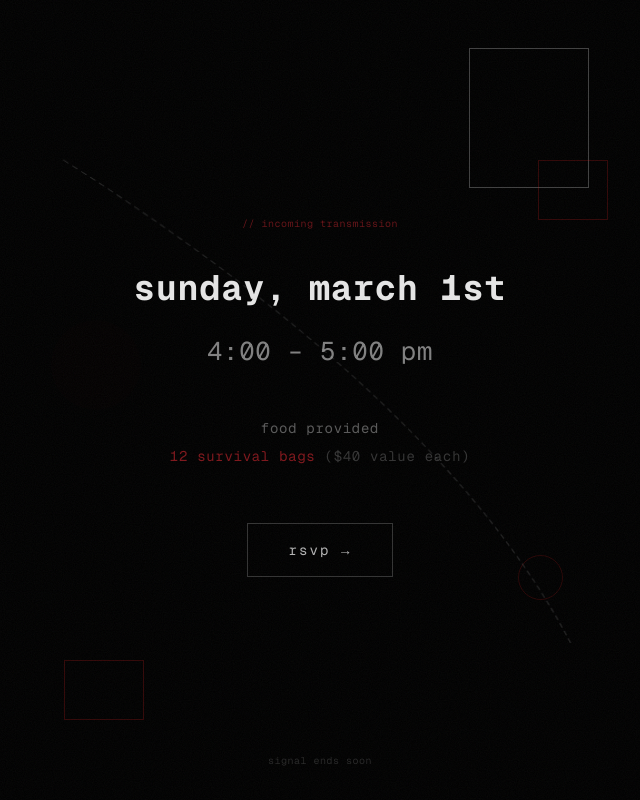
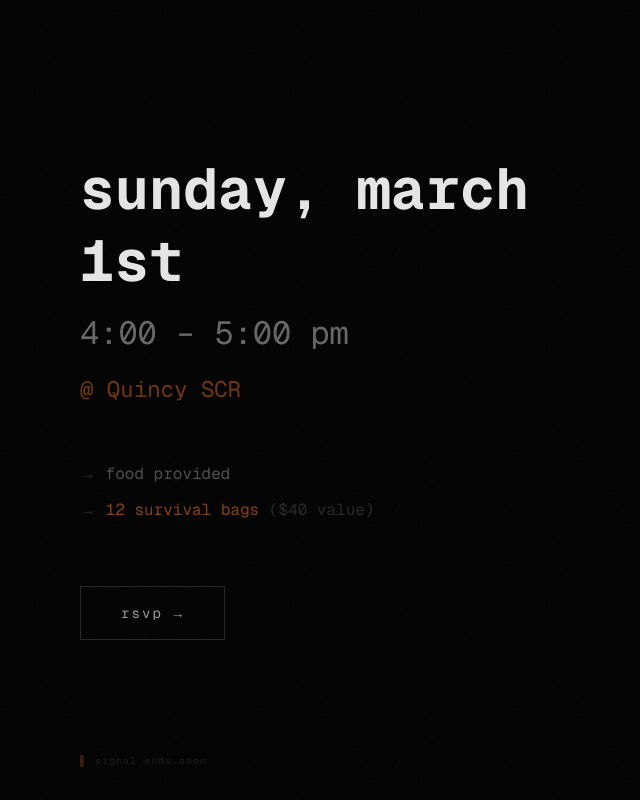
Before and after one commit to ll-catacomb/mw-prepper-event, a Next.js app: page / in a window 1280 px wide. Shown: the whole page, without its empty margins (640-1280 px from the left). Built offline with nearby package versions, Linux system fonts and the light colour scheme.

Commit message:
Clean design, #e16720 accent, bigger text, add Quincy SCR location

```diff
--- a/src/app/globals.css
+++ b/src/app/globals.css
@@ -83,49 +83,6 @@ body {
   animation: drift-slow 20s ease-in-out infinite;
 }
 
-/* ── Geometric shapes ── */
-.geo-rect {
-  border: 1px solid rgba(255, 255, 255, 0.25);
-  position: absolute;
-}
-
-.geo-circle {
-  border: 1px solid rgba(255, 255, 255, 0.2);
-  border-radius: 50%;
-  position: absolute;
-}
-
-.geo-circle-filled {
-  background: rgba(200, 30, 30, 0.08);
-  border-radius: 50%;
-  position: absolute;
-}
-
-.geo-rect-red {
-  border: 1px solid rgba(200, 30, 30, 0.25);
-  position: absolute;
-}
-
-.geo-circle-red {
-  border: 1px solid rgba(200, 30, 30, 0.2);
-  border-radius: 50%;
-  position: absolute;
-}
-
-/* ── Dashed curved connector lines (via SVG in components) ── */
-.dashed-line {
-  stroke: rgba(255, 255, 255, 0.15);
-  stroke-width: 1;
-  stroke-dasharray: 6 4;
-  fill: none;
-}
-
-.dashed-line-red {
-  stroke: rgba(200, 30, 30, 0.15);
-  stroke-width: 1;
-  stroke-dasharray: 6 4;
-  fill: none;
-}
 
 /* ── Pixel / bitmap text style ── */
 .pixel-text {
@@ -159,7 +116,7 @@ body {
 }
 
 .mono-input:focus {
-  border-color: rgba(200, 30, 30, 0.6);
+  border-color: rgba(225, 103, 32, 0.6);
   outline: none;
 }
 
@@ -174,9 +131,9 @@ body {
 }
 
 .mono-btn:hover {
-  background: rgba(200, 30, 30, 0.08);
-  border-color: rgba(200, 30, 30, 0.4);
-  color: #c81e1e;
+  background: rgba(225, 103, 32, 0.08);
+  border-color: rgba(225, 103, 32, 0.4);
+  color: #e16720;
 }
 
 /* ── Fade in stagger ── */
@@ -198,10 +155,10 @@ body {
 .fade-in-delay-6 { animation-delay: 2.3s; }
 .fade-in-delay-7 { animation-delay: 2.7s; }
 
-/* ── Pulse opacity for geometric elements ── */
+/* ── Pulse opacity for contour elements ── */
 @keyframes pulse-opacity {
-  0%, 100% { opacity: 0.2; }
-  50% { opacity: 0.45; }
+  0%, 100% { opacity: 0.6; }
+  50% { opacity: 1; }
 }
 
 .pulse-opacity {
--- a/src/app/page.tsx
+++ b/src/app/page.tsx
@@ -33,80 +33,35 @@ export default function Home() {
         <div className="absolute inset-0 bg-black/50" />
       </div>
 
-      {/* ── Right half: Event info + RSVP ── */}
-      <div className="w-full lg:w-1/2 h-full relative flex flex-col justify-center items-center px-8 sm:px-12 lg:px-16">
-        {/* SVG dashed connector lines */}
-        <svg
-          className="absolute inset-0 w-full h-full pointer-events-none drift-slow"
-          viewBox="0 0 500 1000"
-          preserveAspectRatio="none"
-        >
-          <path
-            d="M 50 200 Q 200 350, 300 500 T 450 800"
-            className="dashed-line"
-          />
-          <path
-            d="M 400 150 Q 250 350, 200 500 T 80 850"
-            className="dashed-line-red"
-            style={{ opacity: 0.12 }}
-          />
-        </svg>
+      {/* ── Right half: Clean code-style event info ── */}
+      <div className="w-full lg:w-1/2 h-full relative flex flex-col justify-center px-10 sm:px-16 lg:px-20">
 
-        {/* Geometric shapes */}
-        <div
-          className="geo-rect drift w-[120px] h-[140px] fade-in fade-in-delay-1"
-          style={{ top: "6%", right: "8%" }}
-        />
-        <div
-          className="geo-rect-red drift w-[70px] h-[60px] fade-in fade-in-delay-3"
-          style={{ top: "20%", right: "5%" }}
-        />
-        <div
-          className="geo-circle-filled drift-slow w-[90px] h-[90px] pulse-opacity fade-in fade-in-delay-4"
-          style={{ top: "40%", left: "8%" }}
-        />
-        <div
-          className="geo-circle-red drift w-[45px] h-[45px] fade-in fade-in-delay-6"
-          style={{ bottom: "25%", right: "12%" }}
-        />
-        <div
-          className="geo-rect-red drift-slow w-[80px] h-[60px] fade-in fade-in-delay-7"
-          style={{ bottom: "10%", left: "10%" }}
-        />
-
-        {/* Event details — centered, prominent */}
-        <div className="relative z-10 text-center max-w-md fade-in fade-in-delay-2">
-          <p className="pixel-text text-[10px] text-red-500/40 tracking-[0.4em] mb-8 flicker">
-            // incoming transmission
+        <div className="relative z-10 max-w-lg fade-in fade-in-delay-1">
+          <h1 className="font-mono text-[clamp(2.2rem,5.5vw,3.6rem)] text-white/90 font-bold leading-tight mb-3 fade-in fade-in-delay-2">
+            sunday, march 1st
+          </h1>
+          <p className="font-mono text-[clamp(1.4rem,3.5vw,2rem)] text-white/40 mb-4 fade-in fade-in-delay-3">
+            4:00 – 5:00 pm
+          </p>
+          <p className="font-mono text-[clamp(1rem,2.5vw,1.4rem)] text-[#e16720]/50 mb-14 fade-in fade-in-delay-3">
+            @ Quincy SCR
           </p>
 
-          <div className="pixel-text space-y-4 mb-12">
-            <p className="text-[clamp(1.4rem,3.5vw,2.2rem)] text-white/90 font-bold">
-              sunday, march 1st
-            </p>
-            <p className="text-[clamp(1rem,2.5vw,1.6rem)] text-white/50">
-              4:00 – 5:00 pm
-            </p>
-          </div>
-
-          <div className="pixel-text text-sm text-white/35 space-y-2 mb-14">
-            <p>food provided</p>
-            <p>
-              <span className="text-red-500/50">12 survival bags</span>{" "}
-              <span className="text-white/20">($40 value each)</span>
-            </p>
+          <div className="font-mono text-base text-white/30 space-y-3 mb-16 fade-in fade-in-delay-4">
+            <p><span className="text-white/15">→</span> food provided</p>
+            <p><span className="text-white/15">→</span> <span className="text-[#e16720]/60">12 survival bags</span> <span className="text-white/15">($40 value)</span></p>
           </div>
 
           <Link
             href="/rsvp"
-            className="mono-btn inline-block px-10 py-4 border border-white/20 text-white/70 text-sm tracking-[0.25em] fade-in fade-in-delay-5"
+            className="mono-btn inline-block px-10 py-4 border border-white/15 text-white/60 text-sm tracking-[0.25em] fade-in fade-in-delay-5"
           >
             rsvp →
           </Link>
         </div>
 
-        <p className="absolute bottom-8 pixel-text text-[10px] text-white/15 tracking-[0.2em] fade-in fade-in-delay-7">
-          signal ends soon
+        <p className="absolute bottom-8 left-10 sm:left-16 lg:left-20 font-mono text-[10px] text-white/10 tracking-widest fade-in fade-in-delay-7">
+          <span className="text-[#e16720]/25">▌</span> signal ends soon
         </p>
       </div>
     </main>
--- a/src/app/rsvp/page.tsx
+++ b/src/app/rsvp/page.tsx
@@ -64,113 +64,51 @@ export default function RSVPPage() {
       {/* Subtle edge vignette only — no full darkening */}
       <div className="absolute inset-0 bg-[radial-gradient(ellipse_at_center,transparent_60%,rgba(0,0,0,0.4)_100%)]" />
 
-      {/* ── SVG dashed connector lines ── */}
-      <svg
-        className="absolute inset-0 w-full h-full pointer-events-none drift-slow"
-        viewBox="0 0 1000 1000"
-        preserveAspectRatio="none"
-      >
-        <path
-          d="M 100 200 Q 300 350, 500 500 T 900 800"
-          className="dashed-line"
-        />
-        <path
-          d="M 800 100 Q 600 300, 500 500 T 200 900"
-          className="dashed-line-red"
-          style={{ opacity: 0.1 }}
-        />
-      </svg>
-
-      {/* ── Geometric shapes ── */}
-      <div
-        className="geo-rect drift w-[140px] h-[160px] sm:w-[180px] sm:h-[200px] fade-in fade-in-delay-1"
-        style={{ top: "8%", right: "12%" }}
-      />
-      <div
-        className="geo-rect-red drift w-[60px] h-[60px] sm:w-[80px] sm:h-[80px] fade-in fade-in-delay-3"
-        style={{ top: "22%", right: "8%" }}
-      />
-      <div
-        className="geo-circle-filled drift-slow w-[70px] h-[70px] sm:w-[100px] sm:h-[100px] pulse-opacity fade-in fade-in-delay-4"
-        style={{ top: "15%", left: "8%" }}
-      />
-      <div
-        className="geo-circle-red drift w-[40px] h-[40px] sm:w-[60px] sm:h-[60px] fade-in fade-in-delay-5"
-        style={{ bottom: "15%", right: "10%" }}
-      />
-      <div
-        className="geo-circle-filled drift w-[50px] h-[50px] sm:w-[70px] sm:h-[70px] fade-in fade-in-delay-6"
-        style={{ bottom: "25%", left: "6%" }}
-      />
-      <div
-        className="geo-rect-red drift-slow w-[100px] h-[120px] fade-in fade-in-delay-7"
-        style={{ bottom: "5%", left: "15%" }}
-      />
-
-      {/* ── Scattered typography accents ── */}
-      <span
-        className="scattered-word pixel-text text-[clamp(0.7rem,1.5vw,1rem)] text-white/15 fade-in fade-in-delay-2"
-        style={{ top: "6%", left: "5%" }}
-      >
-        secure channel
-      </span>
-      <span
-        className="scattered-word pixel-text text-[clamp(0.7rem,1.5vw,1rem)] text-white/10 fade-in fade-in-delay-4"
-        style={{ bottom: "8%", right: "5%" }}
-      >
-        03.01
-      </span>
-      <span
-        className="scattered-word pixel-text text-[clamp(0.7rem,1.5vw,1rem)] text-red-500/20 fade-in fade-in-delay-5"
-        style={{ top: "50%", right: "4%" }}
-      >
-        ?
-      </span>
-
       {/* ── Form card — centered glass overlay ── */}
       <div className="relative z-10 flex items-center justify-center min-h-screen px-6 py-16">
         <div className="w-full max-w-md">
           {/* Back link */}
           <Link
             href="/"
-            className="inline-block mb-10 pixel-text text-[11px] text-white/25 tracking-[0.2em] hover:text-white/60 transition-colors fade-in"
+            className="inline-block mb-10 font-mono text-[11px] text-white/20 tracking-widest hover:text-white/50 transition-colors fade-in"
           >
-            ← back
+            <span className="text-[#e16720]/30">$</span> cd ..
           </Link>
 
           <div className="glass-card p-8 sm:p-10 fade-in fade-in-delay-1">
-            {/* Title area */}
-            <p className="pixel-text text-[10px] text-red-500/30 tracking-[0.3em] mb-6 flicker">
+            <p className="font-mono text-[10px] text-[#e16720]/30 tracking-widest mb-6">
               // register
             </p>
 
-            <h1 className="pixel-text text-2xl sm:text-3xl text-white/90 mb-1 fade-in fade-in-delay-2">
-              are you ready
+            <h1 className="font-mono text-2xl sm:text-3xl text-white/90 font-bold mb-1 fade-in fade-in-delay-2">
+              secure your spot
             </h1>
-            <p className="pixel-text text-sm text-white/30 mb-10 fade-in fade-in-delay-3">
+            <p className="font-mono text-sm text-white/25 mb-10 fade-in fade-in-delay-3">
               limited survival bags available
             </p>
 
             {status === "success" ? (
               <div className="text-center py-12 fade-in">
-                <div className="geo-circle-filled w-[60px] h-[60px] mx-auto mb-6 pulse-opacity" style={{ position: "relative" }} />
-                <p className="pixel-text text-xl text-white/90 mb-2">
+                <p className="font-mono text-[11px] text-[#e16720]/40 tracking-widest mb-4">
+                  <span className="text-white/20">$</span> status: confirmed
+                </p>
+                <p className="font-mono text-xl text-white/90 mb-2">
                   signal received.
                 </p>
-                <p className="pixel-text text-xs text-white/30 mb-8">
+                <p className="font-mono text-xs text-white/30 mb-8">
                   you&apos;re locked in for march 1st.
                 </p>
                 <Link
                   href="/"
-                  className="pixel-text text-[11px] text-white/25 tracking-[0.2em] hover:text-white/60 transition-colors"
+                  className="font-mono text-[11px] text-white/20 tracking-widest hover:text-white/50 transition-colors"
                 >
-                  ← return
+                  <span className="text-[#e16720]/30">$</span> cd ..
                 </Link>
               </div>
             ) : (
               <form onSubmit={handleSubmit} className="space-y-6">
                 <div className="fade-in fade-in-delay-3">
-                  <label className="block pixel-text text-[10px] tracking-[0.25em] text-white/25 mb-2">
+                  <label className="block font-mono text-[10px] tracking-widest text-white/20 mb-2">
                     name
                   </label>
                   <input
@@ -178,13 +116,13 @@ export default function RSVPPage() {
                     required
                     value={form.name}
                     onChange={(e) => setForm({ ...form, name: e.target.value })}
-                    className="mono-input w-full bg-transparent border-b border-white/15 px-0 py-3 text-white text-sm placeholder-white/15"
+                    className="mono-input w-full bg-transparent border-b border-white/10 px-0 py-3 text-white font-mono text-sm placeholder-white/15"
                     placeholder="your name"
                   />
                 </div>
 
                 <div className="fade-in fade-in-delay-4">
-                  <label className="block pixel-text text-[10px] tracking-[0.25em] text-white/25 mb-2">
+                  <label className="block font-mono text-[10px] tracking-widest text-white/20 mb-2">
                     email
                   </label>
                   <input
@@ -192,33 +130,33 @@ export default function RSVPPage() {
                     required
                     value={form.email}
                     onChange={(e) => setForm({ ...form, email: e.target.value })}
-                    className="mono-input w-full bg-transparent border-b border-white/15 px-0 py-3 text-white text-sm placeholder-white/15"
+                    className="mono-input w-full bg-transparent border-b border-white/10 px-0 py-3 text-white font-mono text-sm placeholder-white/15"
                     placeholder="your@email.com"
                   />
                 </div>
 
                 <div className="fade-in fade-in-delay-5">
-                  <label className="block pixel-text text-[10px] tracking-[0.25em] text-white/25 mb-2">
+                  <label className="block font-mono text-[10px] tracking-widest text-white/20 mb-2">
                     house / group
                   </label>
                   <input
                     type="text"
                     value={form.house}
                     onChange={(e) => setForm({ ...form, house: e.target.value })}
-                    className="mono-input w-full bg-transparent border-b border-white/15 px-0 py-3 text-white text-sm placeholder-white/15"
+                    className="mono-input w-full bg-transparent border-b border-white/10 px-0 py-3 text-white font-mono text-sm placeholder-white/15"
                     placeholder="optional"
                   />
                 </div>
 
                 {status === "error" && (
-                  <p className="pixel-text text-xs text-red-400/70">{errorMsg}</p>
+                  <p className="font-mono text-xs text-[#e16720]/70">{errorMsg}</p>
                 )}
 
                 <div className="pt-4 fade-in fade-in-delay-6">
                   <button
                     type="submit"
                     disabled={status === "loading"}
-                    className="mono-btn w-full py-4 border border-white/15 text-white/60 text-xs tracking-[0.2em] hover:text-white disabled:opacity-30 disabled:cursor-not-allowed"
+                    className="mono-btn w-full py-4 border border-white/10 text-white/50 text-xs tracking-[0.2em] hover:text-white disabled:opacity-30 disabled:cursor-not-allowed"
                   >
                     {status === "loading" ? "transmitting..." : "secure my spot →"}
                   </button>
@@ -227,8 +165,8 @@ export default function RSVPPage() {
             )}
           </div>
 
-          <p className="pixel-text text-center text-[10px] text-white/10 tracking-[0.15em] mt-8 fade-in fade-in-delay-7">
-            sunday, march 1st · 4:00–5:00 pm · 12 survival bags
+          <p className="font-mono text-center text-[10px] text-white/10 tracking-widest mt-8 fade-in fade-in-delay-7">
+            sunday, march 1st · 4:00–5:00 pm · @ Quincy SCR
           </p>
         </div>
       </div>
```
